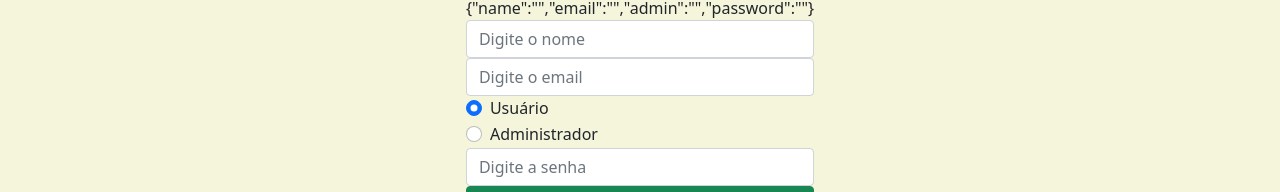
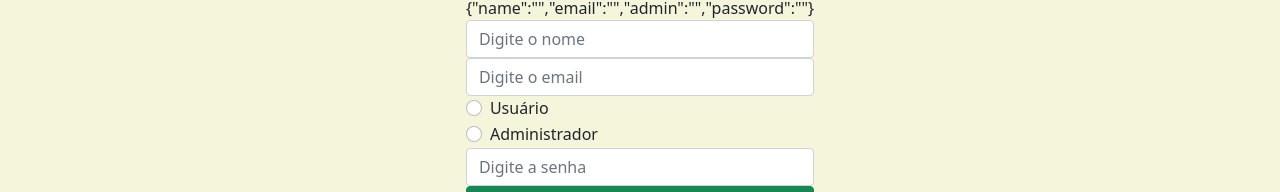
Before and after one commit to jefer2107/gerenciamento-de-dados-de-cnpj-frontend, a React (Create React App) app: page /user-register in a window 1280 px wide. Shown: the part 374-566 px from the top of the page. Built offline with nearby package versions, Linux system fonts and the light colour scheme.

Commit message:
input on the radio on userRegister page adjustment

```diff
--- a/src/registers/userRegister.js
+++ b/src/registers/userRegister.js
@@ -11,10 +11,11 @@ export default function UserRegister(){
         setUser((state)=>{
             if(target.name === "admin"){
 
-                if(target.checked){
+                if(target.checked && target.id === "flexRadioDefault1"){
+                    return {...state,[target.name]: "false"}
+
+                }else if(target.checked && target.id === "flexRadioDefault2"){
                     return {...state,[target.name]: "true"}
-                }else{
-                    return {...state,[target.name]: "false"}
                 }
 
             }else{
@@ -46,19 +47,20 @@ export default function UserRegister(){
                 <input onChange={changeUser} className="form-control" type='text' name='name' placeholder="Digite o nome" />
                 <input onChange={changeUser} className="form-control" type='email' name='email' placeholder="Digite o email" />
                 <div class="form-check">
-                    <input onChange={changeUser} className="form-check-input" type="radio" name="admin" id="flexRadioDefault1" checked/>
+                    <input onChange={changeUser} className="form-check-input" type="radio" name="admin" id="flexRadioDefault1" />
                     <label className="form-check-label" for="flexRadioDefault1">
                         Usuário
                     </label>
                 </div>
                 <div class="form-check">
-                    <input onChange={changeUser}  className="form-check-input" type="radio" name="admin" id="flexRadioDefault2"/>
+                    <input onChange={changeUser}  className="form-check-input" type="radio" name="admin" id="flexRadioDefault2" />
                     <label className="form-check-label" for="flexRadioDefault2">
                         Administrador
                     </label>
                 </div>
                 <input onChange={changeUser} className="form-control" type='text' name='password' placeholder="Digite a senha" />
                 <button type='submit' className="btn btn-success w-100">Cadastrar</button>
+
             </form>
         </div>
         </>
```
